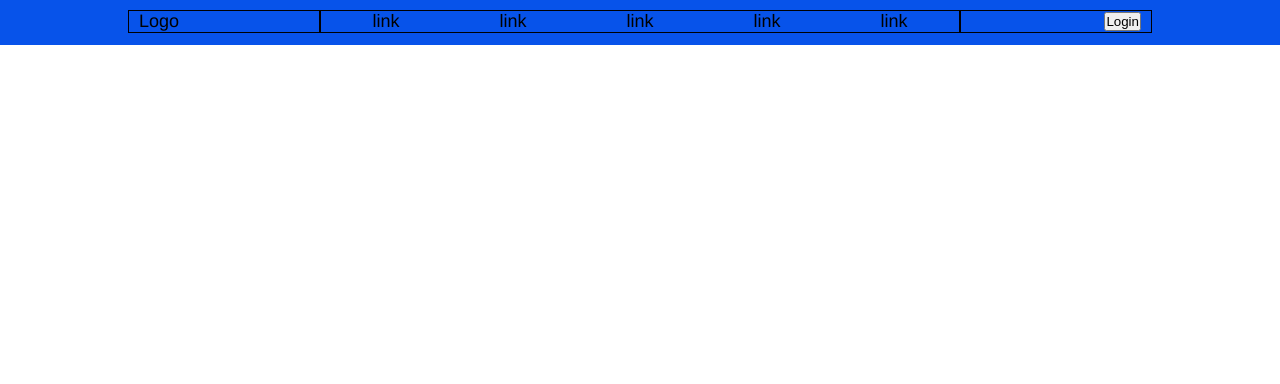
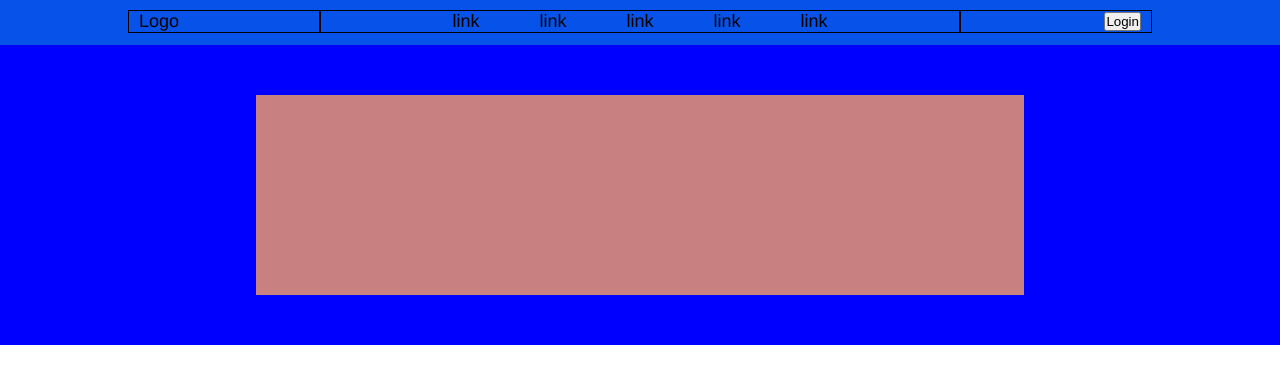
Before and after one commit to LucaGarizio/htmlcss-struttura-discord, a plain HTML site: page index.html in a window 1280 px wide. Drawn offline with Linux system fonts and the light colour scheme; a web font is replaced by a local one.

Commit message:
header completato

```diff
--- a/css/style.css
+++ b/css/style.css
@@ -62,5 +62,21 @@ a{
 
 .link li{
     display: flex;
-    margin:0 50px;
+    margin:0 30px;
 }
+
+#main-header-container{
+    display: flex;
+    align-items: center;
+    justify-content: center;
+    background-color: blue;
+    /* DEBUG */
+    height: 300px;
+}
+
+#header-content-container{
+    background-color: rgb(200, 128, 128);
+    /* DEBUG */
+    height: 200px;
+    width: 60%;
+}
--- a/index.html
+++ b/index.html
@@ -5,7 +5,7 @@
     <meta name="viewport" content="width=device-width, initial-scale=1.0">
     <link href="https://fonts.cdnfonts.com/css/helvetica-neue-55" rel="stylesheet">
     <link rel="stylesheet" href="css/style.css">
-    <title>Document</title>
+    <title>Discord download landing page</title>
 </head>
 <body>
     <header>
@@ -38,7 +38,11 @@
                     <button>Login</button>
                 </div>
         </nav>
+        <div id="main-header-container">
+            <div id="header-content-container">
 
+            </div>
+        </div>
     </header>
 
     <main>
```
